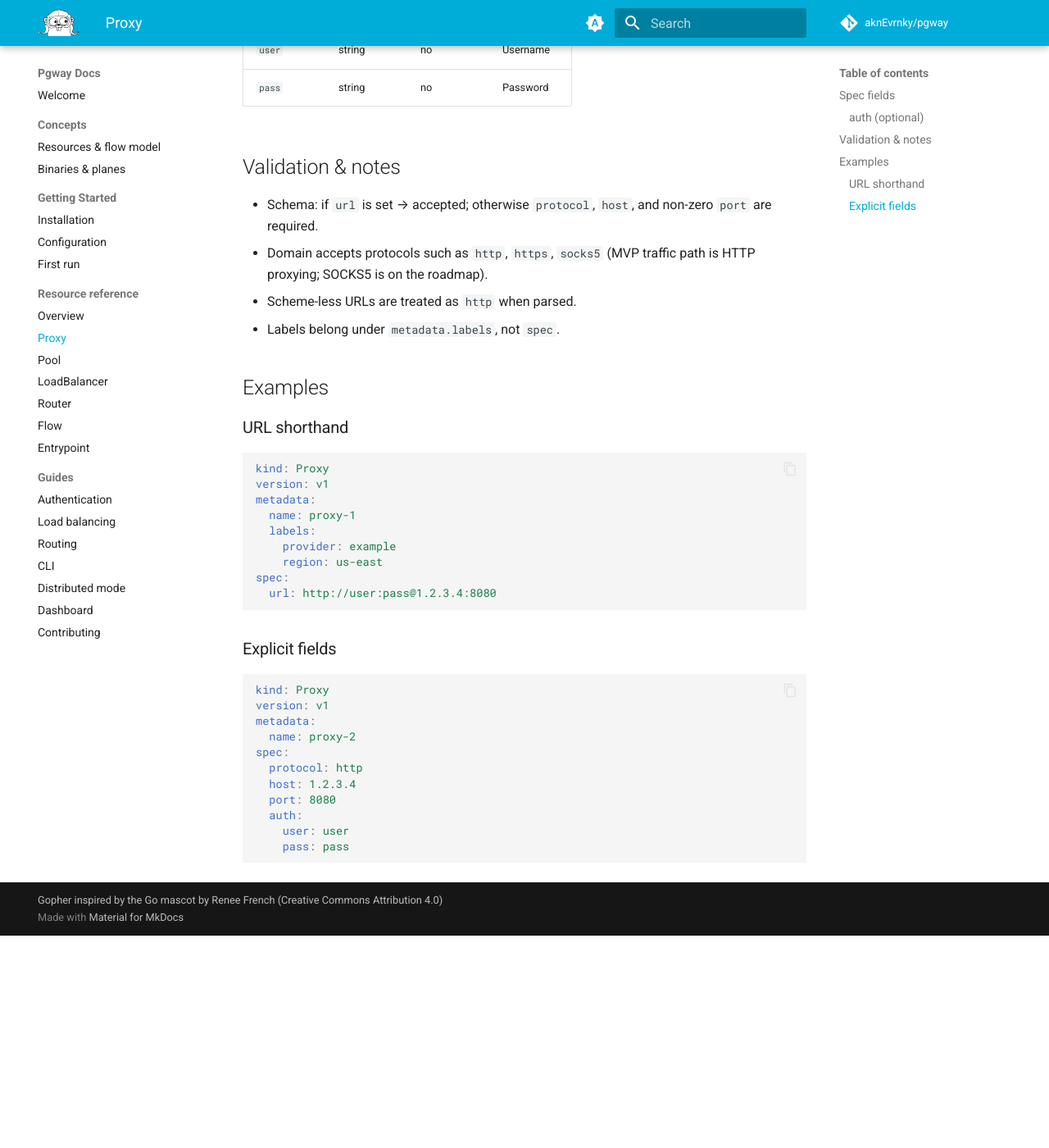
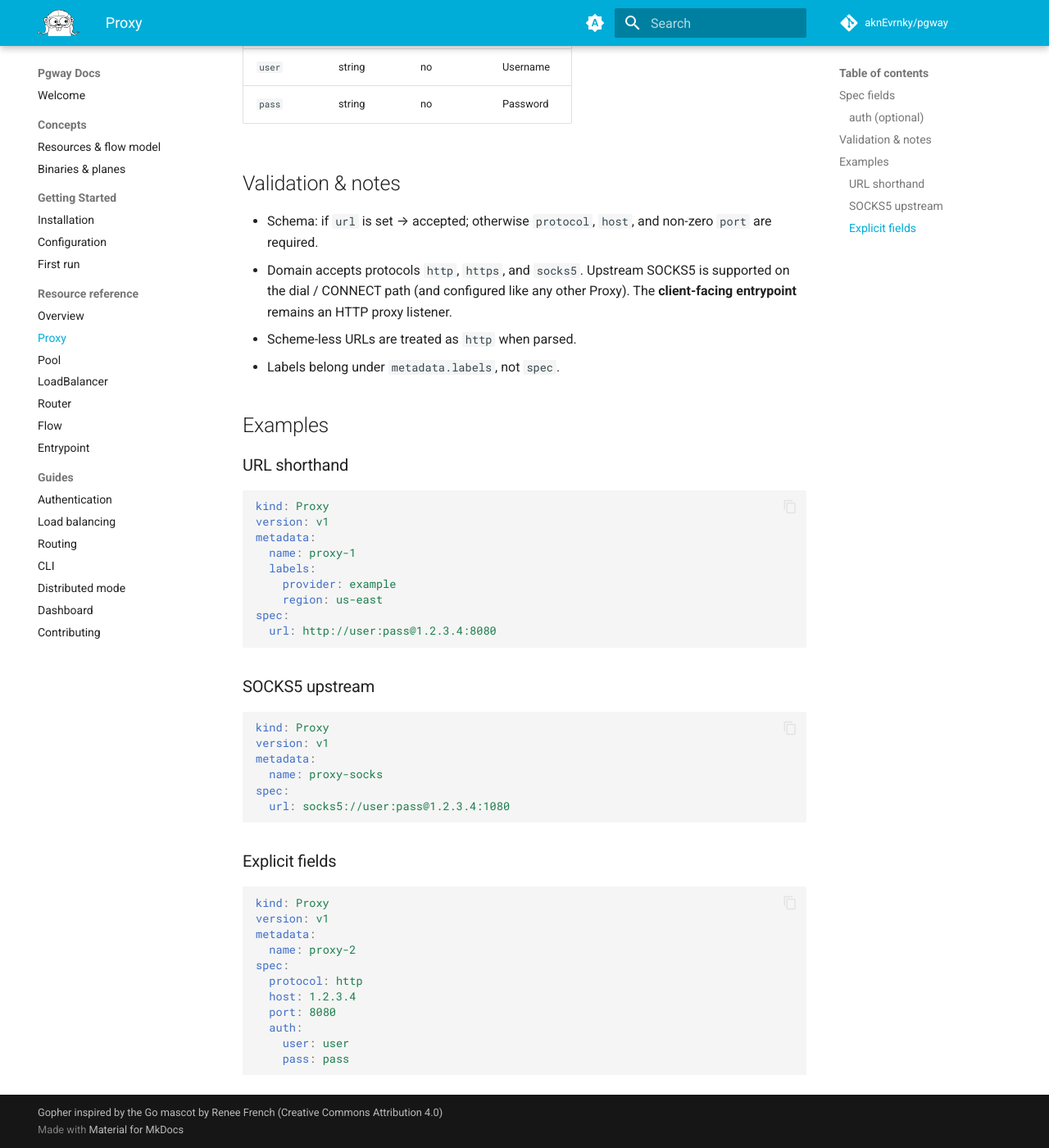
Before and after one commit to aknEvrnky/pgway-docs, an MkDocs documentation site: the page built from docs/reference/proxy.md, in a window 1280 px wide and 1400 px high, scrolled down 813 px. Shown: the whole window at 82% size. Built offline with MkDocs 1.6.1 and Material for MkDocs 9.7.7, drawn with Linux system fonts in a browser that asks for light colours; comment, search, counter and statistics services are not loaded; before the commit the page ends 1954 px from its top, so only the background shows below that; some of the changed text lies outside the part shown.

Commit message:
docs: update entrypoint and proxy documentation to clarify HTTP and SOCKS5 support

````diff
--- a/docs/reference/proxy.md
+++ b/docs/reference/proxy.md
@@ -10,8 +10,8 @@ You must use **either** `url` **or** the explicit `protocol` + `host` + `port` f
 
 | Field | Type | Required | Description |
 |-------|------|----------|-------------|
-| `url` | string | one mode | Shorthand URL, e.g. `http://user:pass@host:port` |
-| `protocol` | string | if no `url` | Upstream protocol |
+| `url` | string | one mode | Shorthand URL, e.g. `http://user:pass@host:port` or `socks5://host:port` |
+| `protocol` | string | if no `url` | Upstream protocol (`http`, `https`, `socks5`) |
 | `host` | string | if no `url` | Upstream host / IP |
 | `port` | number | if no `url` | Upstream port (must be ≠ 0) |
 | `auth` | object | no | Basic credentials when not embedded in `url` |
@@ -26,7 +26,7 @@ You must use **either** `url` **or** the explicit `protocol` + `host` + `port` f
 ## Validation & notes
 
 - Schema: if `url` is set → accepted; otherwise `protocol`, `host`, and non-zero `port` are required.
-- Domain accepts protocols such as `http`, `https`, `socks5` (MVP traffic path is HTTP proxying; SOCKS5 is on the roadmap).
+- Domain accepts protocols `http`, `https`, and `socks5`. Upstream SOCKS5 is supported on the dial / CONNECT path (and configured like any other Proxy). The **client-facing entrypoint** remains an HTTP proxy listener.
 - Scheme-less URLs are treated as `http` when parsed.
 - Labels belong under `metadata.labels`, not `spec`.
 
@@ -46,6 +46,17 @@ spec:
   url: http://user:pass@1.2.3.4:8080
 ```
 
+### SOCKS5 upstream
+
+```yaml
+kind: Proxy
+version: v1
+metadata:
+  name: proxy-socks
+spec:
+  url: socks5://user:pass@1.2.3.4:1080
+```
+
 ### Explicit fields
 
 ```yaml
````
Also changed, not shown: docs/concepts/resources.md (+2 -2 lines), docs/index.md (+3 -3 lines), docs/reference/entrypoint.md (+1 -1 lines).
